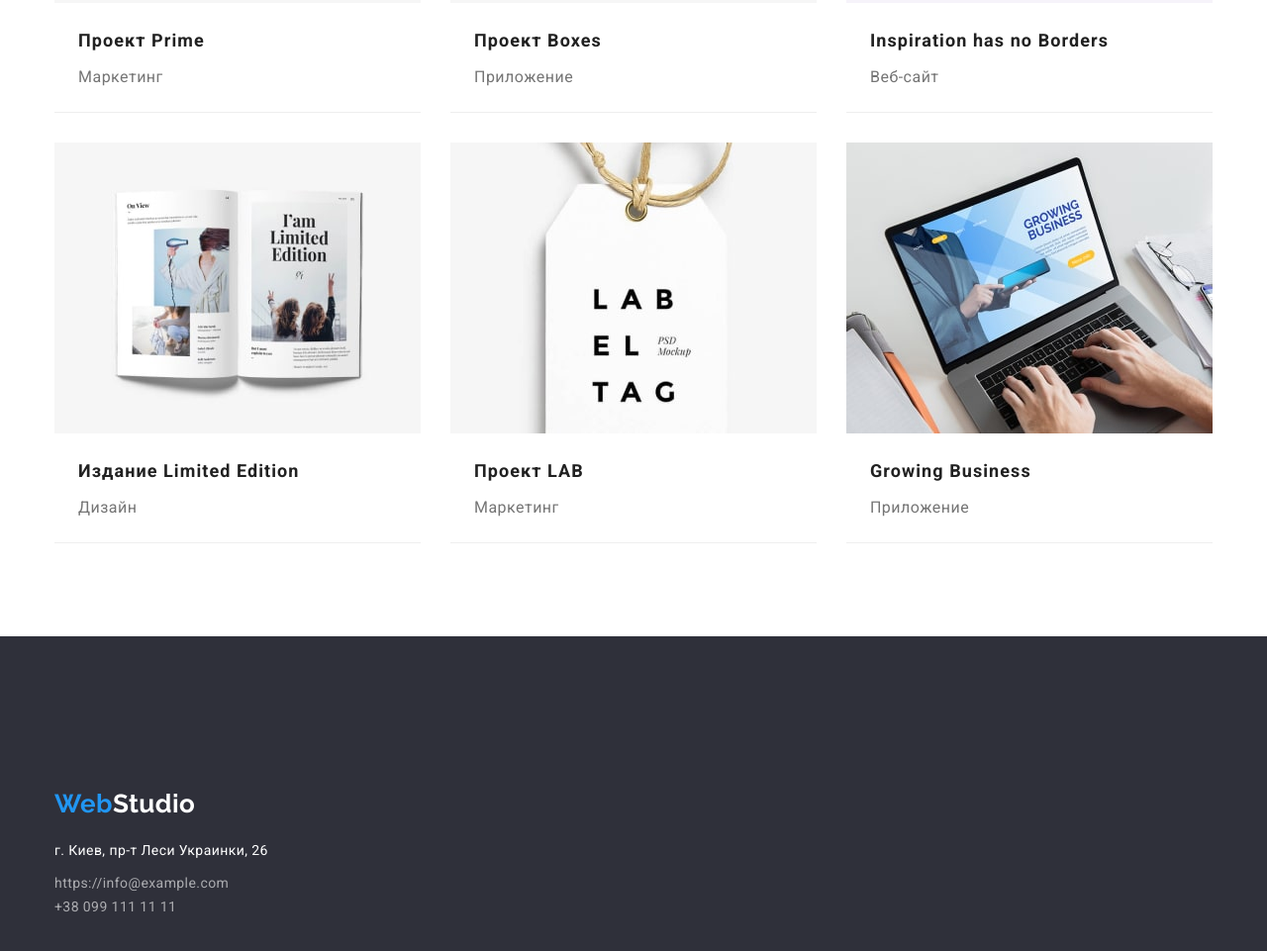
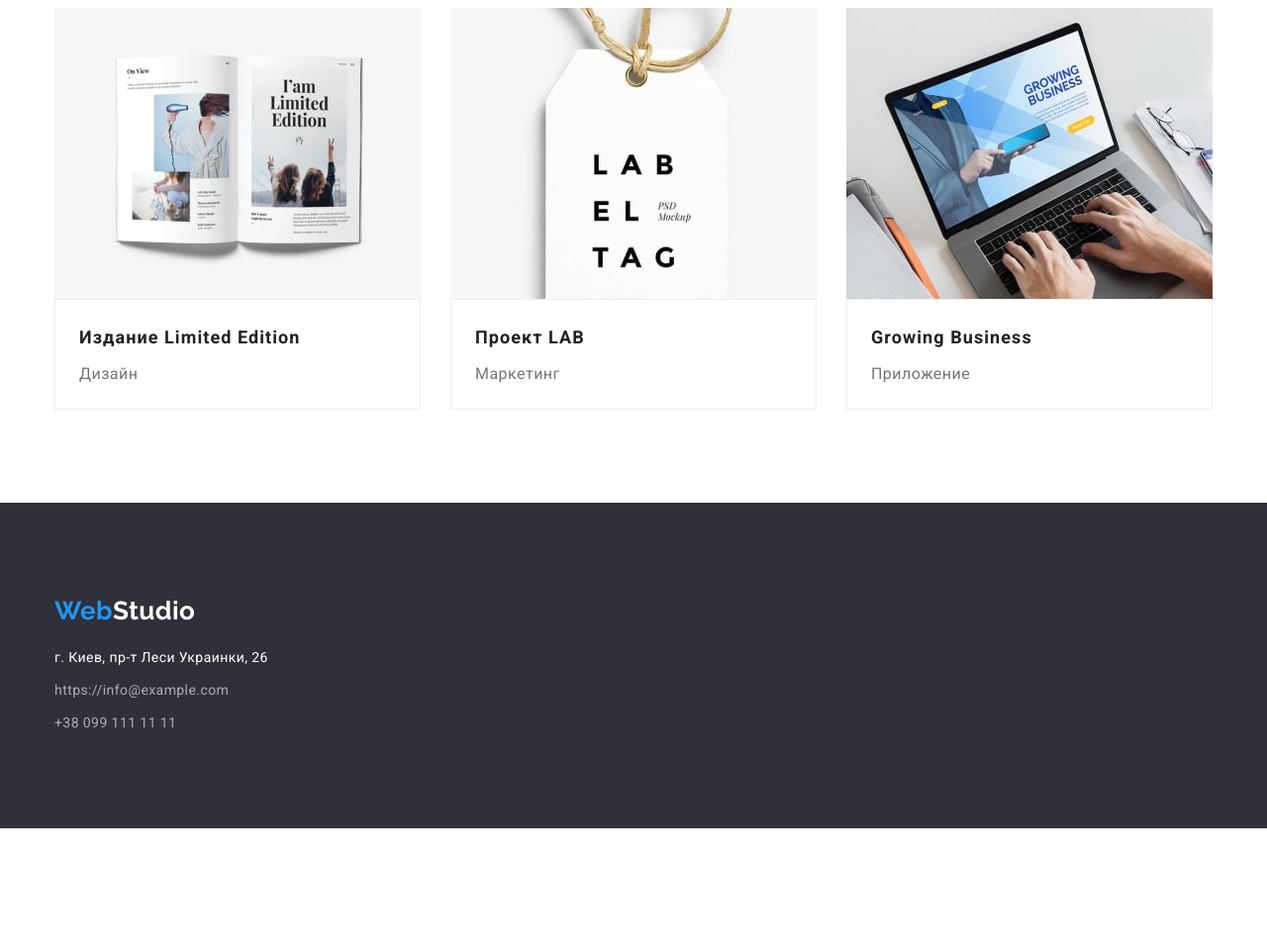
Before and after one commit to Kilivnik/goit-markup-hw-03, a plain HTML site: page portfolio.html in a window 1280 px wide. Shown: the part 1131-2092 px from the top of the page at 99% size. After the commit the page ends 1968 px from the top, so only its background shows below. Drawn offline with nearby package versions, Linux system fonts and the light colour scheme.

Commit message:
makes edits

```diff
--- a/css/styles.css
+++ b/css/styles.css
@@ -101,8 +101,7 @@ body {
 .logo-footer {
   color: var(--accent-color);
   display: flex;
-  padding-top: 60px;
-  padding-bottom: 20px;
+  margin-bottom: 20px;
   margin-right: 93px;
   width: 145px;
 }
@@ -223,12 +222,20 @@ body {
   margin-right: 30px;
 }
 
+.about {
+  padding-top: 0;
+}
+
 .about-list {
   display: flex;
 }
 
 .about-item:not(:last-child) {
   margin-right: 30px;
+}
+
+.about-item {
+  flex-basis: calc((100% - 60px) / 3);
 }
 
 .about-command-list {
@@ -252,11 +259,14 @@ body {
   margin-bottom: 10px;
 }
 
+.section-item {
+  flex-basis: calc((100% - 90px) / 4);
+}
+
 .section-text {
   font-size: 14px;
   line-height: 1.71;
   color: var(--text-color);
-  width: 270px;
 }
 
 .about-title,
@@ -270,6 +280,7 @@ body {
 }
 
 .about-command-item {
+  flex-basis: calc((100% - 90px) / 4);
   box-shadow: 0px 1px 3px rgba(0, 0, 0, 0.12), 0px 1px 1px rgba(0, 0, 0, 0.14),
     0px 2px 1px rgba(0, 0, 0, 0.2);
   border-radius: 0px 0px 4px 4px;
@@ -300,12 +311,15 @@ body {
   background-color: var(--footer-color);
 }
 
-.footer-text {
+.footer-item:not(:last-child) {
+  margin-bottom: 9px;
+}
+
+.footer-map {
   font-style: normal;
   font-size: 14px;
   line-height: 1.71;
   color: var(--primary-color);
-  margin-bottom: 9px;
   width: 231px;
 }
 
@@ -315,7 +329,6 @@ body {
   font-size: 14px;
   line-height: 1.71;
   color: rgba(255, 255, 255, 0.6);
-  margin-bottom: 9px;
   width: 231px;
 }
 
@@ -330,6 +343,7 @@ body {
 .filters-list {
   display: flex;
   justify-content: center;
+  margin-bottom: 50px;
 }
 
 .filters-item:not(:last-child) {
@@ -371,7 +385,7 @@ body {
 
 .portfolio-link-bottom {
   padding: 20px 24px;
-  border-bottom: 1px solid #eeeeee;
+  border: 1px solid #eeeeee;
 }
 
 .portfolio-title {
--- a/portfolio.html
+++ b/portfolio.html
@@ -41,8 +41,9 @@
 
     <main>
         <!-- Фильтры -->
-        <section class="section filters">
+        <section class="section">
             <div class="container">
+                <h1 class="visually-hidden">Портфолио</h1>
                 <ul class="filters-list list">
                     <li class="filters-item"><button class="filters-btn button" type="button">Все</button></li>
                     <li class="filters-item"><button class="filters-btn button" type="button">Веб-сайты</button></li>
@@ -50,12 +51,6 @@
                     <li class="filters-item"><button class="filters-btn button" type="button">Дизайн</button></li>
                     <li class="filters-item"><button class="filters-btn button" type="button">Маркетинг</button></li>
                 </ul>
-            </div>
-        </section>
-        <!-- Портфолио -->
-        <section class="section portfolio">
-            <div class="container">
-                <h1 class="visually-hidden">Портфолио</h1>
                 <ul class="portfolio-list list">
                     <li class="portfolio-item">
                         <a class="portfolio-link link" href="">
@@ -141,18 +136,25 @@
                 </ul>
             </div>
         </section>
-
     </main>
 
     <!-- Футер -->
     <footer class="footer section">
         <div class="container">
-            <a class="link logo logo-footer" href="./index.html">Web<span
-                    class=" logo logo-studio-footer">Studio</span></a>
+            <a class="link logo logo-footer" href="./index.html">Web<span class=" logo logo-studio-footer">Studio</span></a>
             <address class="footer-address">
-                <p class="footer-text">г. Киев, пр-т Леси Украинки, 26</p>
-                <a class="footer-mail link" href="mailto:https://info@example.com">https://info@example.com</a> <br />
-                <a class="footer-tel link" href="tel:+380991111111">+38 099 111 11 11</a>
+                <ul class="footer-list list">
+                    <li class="footer-item">
+                        <a class="footer-map link" href="#">г. Киев, пр-т Леси Украинки, 26</a>
+                    </li>
+                    <li class="footer-item">
+                        <a class="footer-mail link" href="mailto:https://info@example.com">https://info@example.com</a>
+                    </li>
+                    <li class="footer-item">
+                        <a class="footer-tel link" href="tel:+380991111111">+38 099 111 11 11</a>
+                    </li>
+                </ul>
+
             </address>
         </div>
     </footer>
```
Also changed, not shown: index.html (+12 -3 lines).
